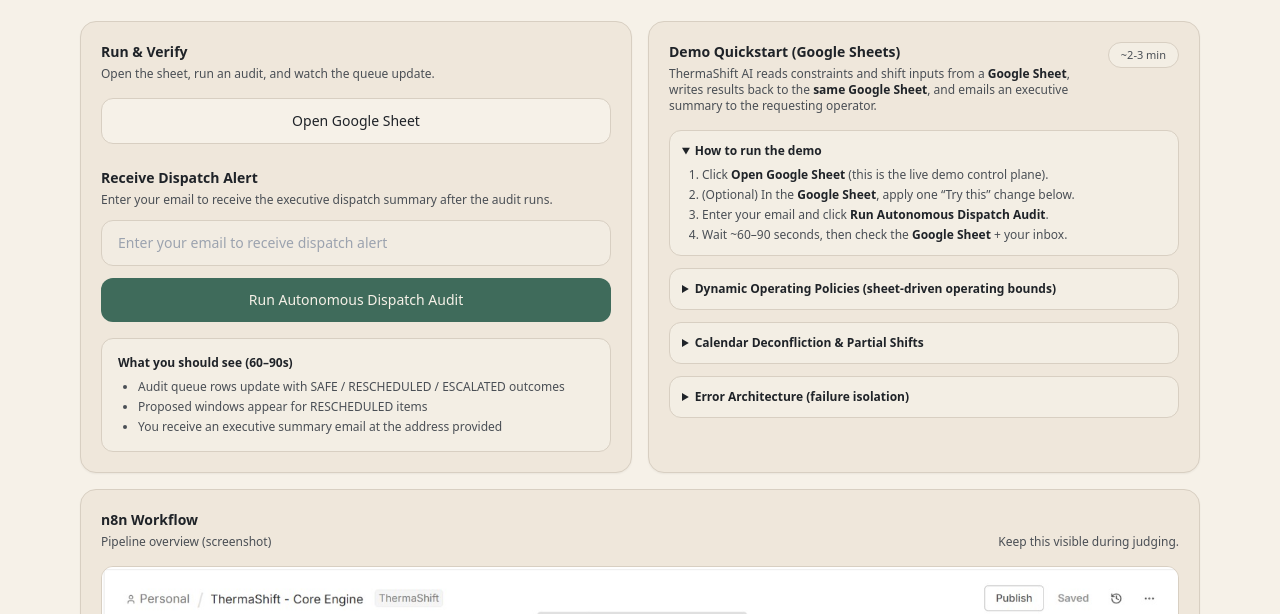
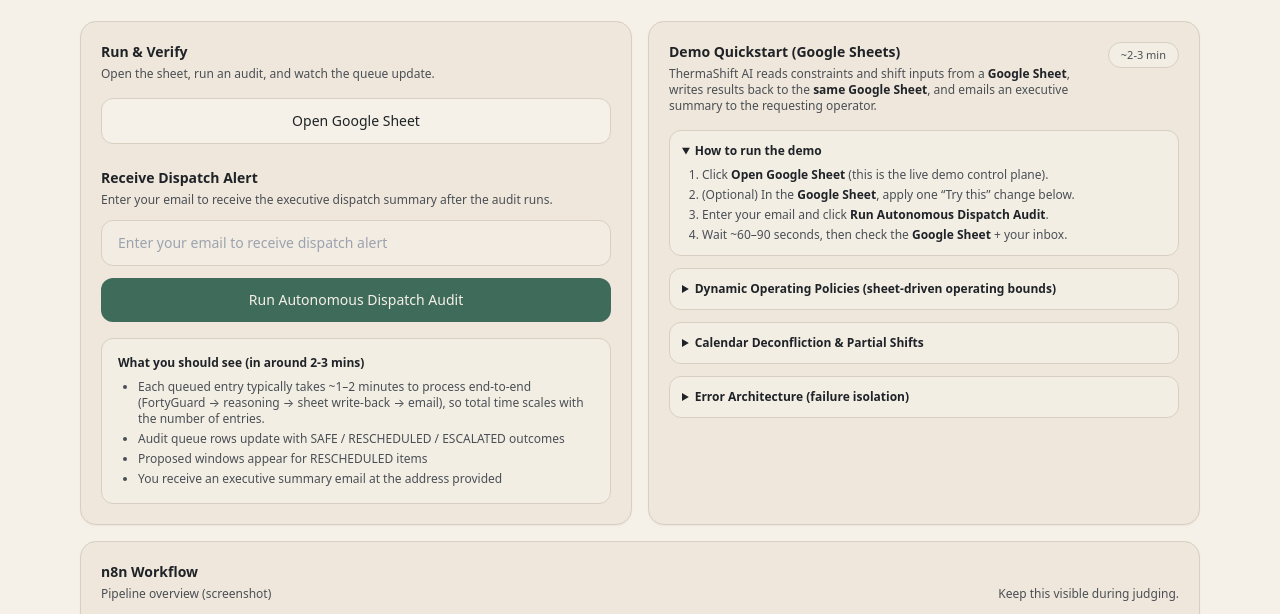
Before and after one commit to tariq-bawany/therma-shift, a plain HTML site: page demo.html in a window 1280 px wide. Shown: the part 186-800 px from the top of the page. Drawn offline with nearby package versions, Linux system fonts and the light colour scheme.

Commit message:
finalized hackathon

```diff
--- a/demo.html
+++ b/demo.html
@@ -65,8 +65,9 @@
           </form>
 
           <div class="mt-4 rounded-xl border border-[#D8CFC2] bg-[#F6F1E8]/70 p-4 text-xs text-[#4A4F55]">
-            <div class="font-semibold text-[#1F2328]">What you should see (60–90s)</div>
+            <div class="font-semibold text-[#1F2328]">What you should see (in around 2-3 mins)</div>
             <ul class="mt-2 list-disc space-y-1 pl-5">
+              <li>Each queued entry typically takes ~1–2 minutes to process end-to-end (FortyGuard → reasoning → sheet write-back → email), so total time scales with the number of entries.</li>
               <li>Audit queue rows update with SAFE / RESCHEDULED / ESCALATED outcomes</li>
               <li>Proposed windows appear for RESCHEDULED items</li>
               <li>You receive an executive summary email at the address provided</li>
```
